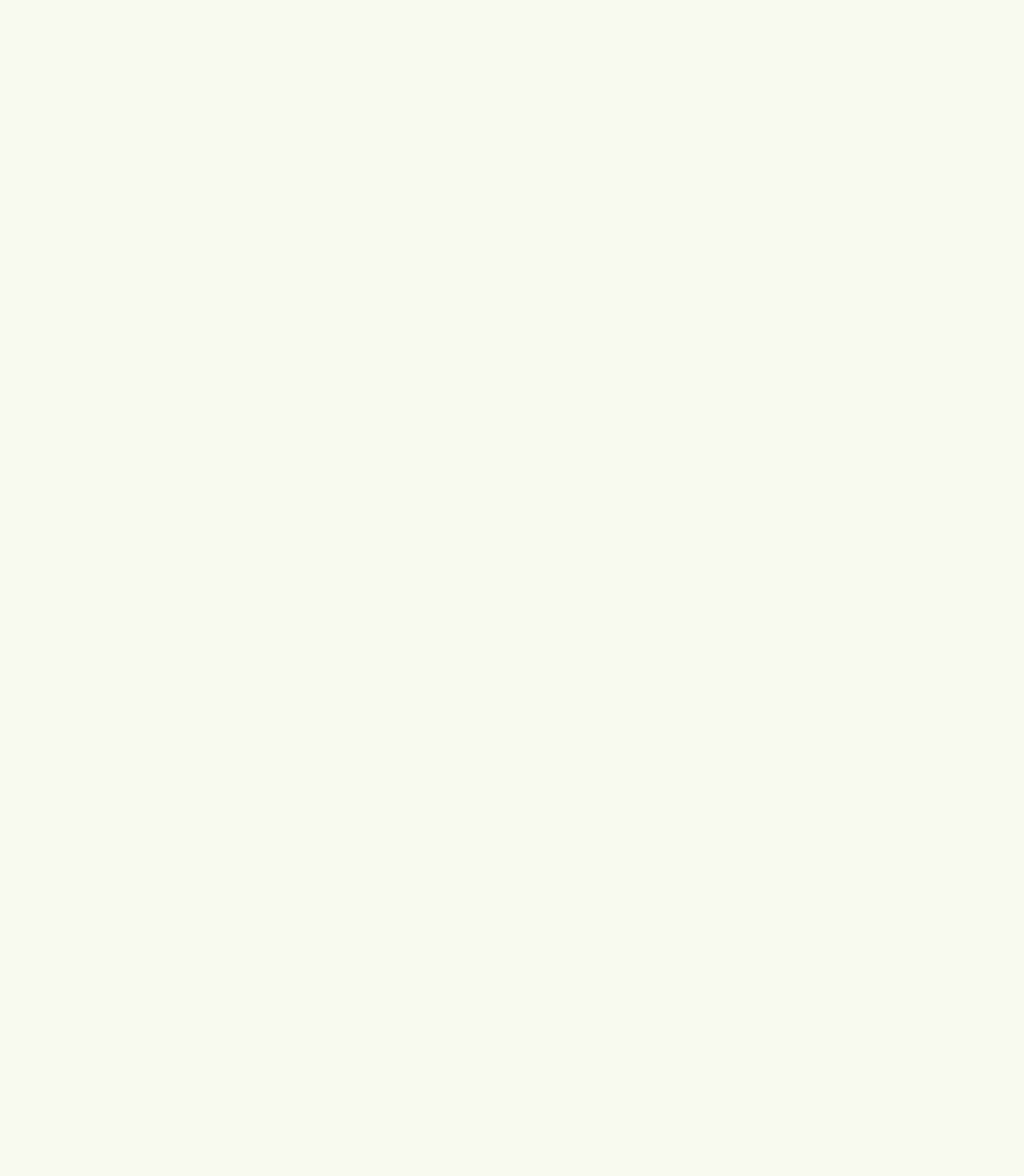
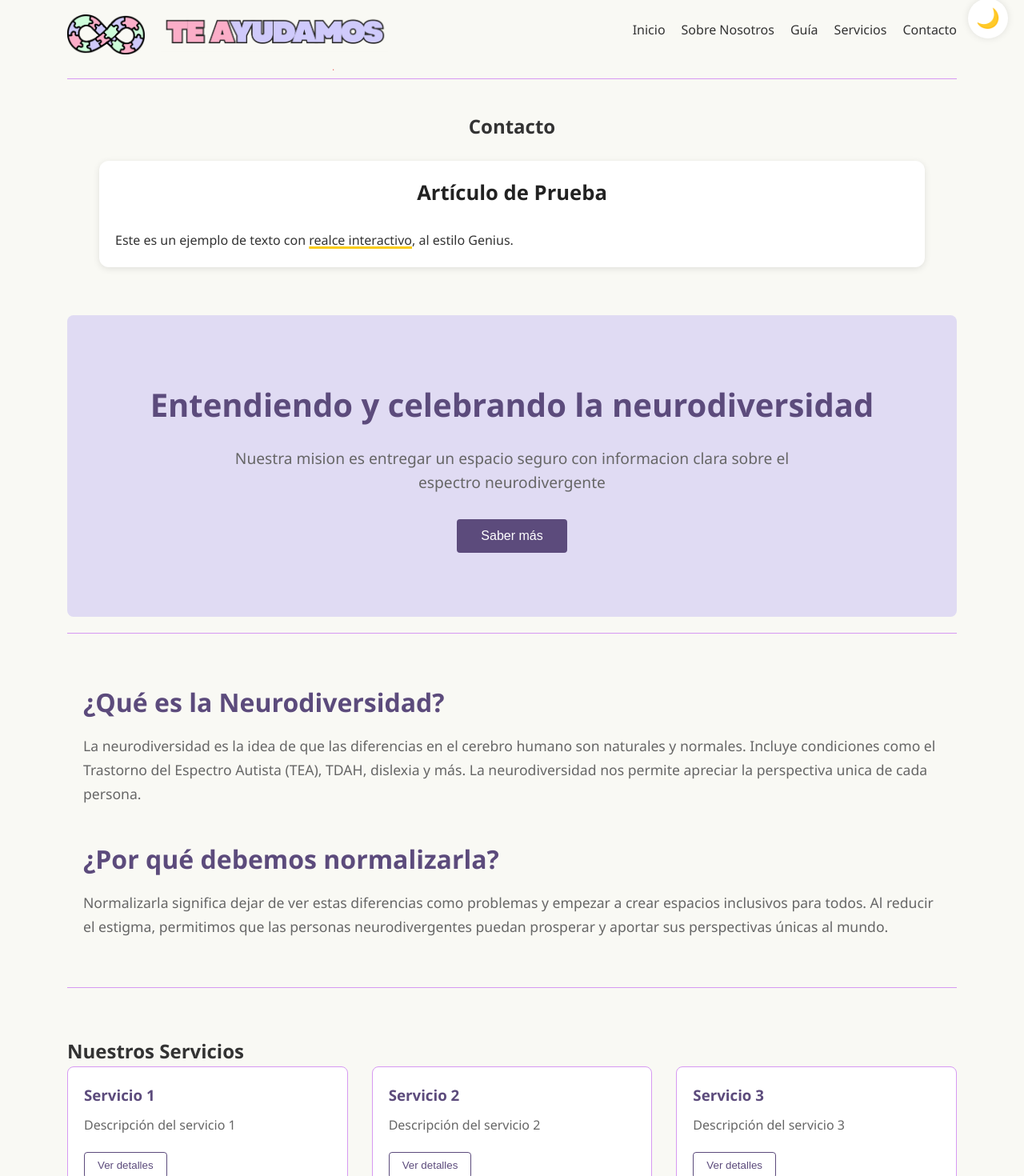
Before and after one commit to isissvh/Proyecto_TE_Ayudamos_INFOSOC, a React (Vite) app in the folder frontend/: page /contacto in a window 1280 px wide. Before the commit this address had no page. Shown: the part 22-1492 px from the top of the page at 80% size. Before the commit the page ends 800 px from the top, so only its background shows below. Built offline with nearby package versions, Linux system fonts and the light colour scheme.

Commit message:
Add files via upload

```diff
--- a/frontend/src/App.css
+++ b/frontend/src/App.css
@@ -15,12 +15,12 @@ body {
 .logo-container {
   display: flex;
   align-items: center;
-  gap: 20px;
+  gap: 20px; /* Espacio entre el logo y el título */
   margin-top: 10px;
 }
 
 .logo-icon {
-  height: 50px;
+  height: 50px; /* Ajusta según el tamaño que desees */
   width: auto;
   transition: transform 0.3s ease;
 }
@@ -39,11 +39,11 @@ body {
 .nombre-container {
   display: flex;
   align-items: center;
-  gap: 15px;
+  gap: 15px; /* Espacio entre el logo y el título */
 }
 
 .nombre {
-  height: 40px;
+  height: 40px; /* Ajusta según el tamaño que desees */
   width: auto;
   transition: transform 0.3s ease;
 }
@@ -55,6 +55,7 @@ body {
 /* seccion de preguntas */
 .info-section {
   padding: 60px 0;
+
   border-top: 1px solid var(--border-color);
   border-bottom: 1px solid var(--border-color);
 }
@@ -159,11 +160,75 @@ nav ul li a:hover {
   background-color: var(--accent-hover);
 }
 
+/* nosotros Section */
+.nosotros {
+  padding: 60px 0;
+}
+
+.servicios h2 {
+  text-align: center;
+  margin-bottom: 40px;
+  font-size: 2rem;
+  color: var(--text-primary);
+}
+
+.loading {
+  text-align: center;
+  padding: 40px;
+  font-size: 1.2rem;
+  color: var(--text-secondary);
+}
+
+.nosotros-grid {
+  display: grid;
+  grid-template-columns: repeat(auto-fill, minmax(300px, 1fr));
+  gap: 30px;
+}
+
+.nosotros-card {
+  border: 1px solid var(--border-color);
+  border-radius: 8px;
+  padding: 20px;
+  transition: transform 0.3s, box-shadow 0.3s;
+  background-color: var(--card-bg);
+}
+
+.nosotros-card:hover {
+  transform: translateY(-5px);
+  box-shadow: var(--card-shadow);
+}
+
+.nosotros-card h3 {
+  margin-bottom: 10px;
+  color: var(--accent-color);
+}
+
+.nosotros-card p {
+  margin-bottom: 20px;
+  color: var(--text-secondary);
+}
+
+.nosotros-card button {
+  padding: 8px 16px;
+  background-color: transparent;
+  color: var(--accent-color);
+  border: 1px solid var(--accent-color);
+  border-radius: 4px;
+  cursor: pointer;
+  transition: background-color 0.3s, color 0.3s;
+}
+
+.nosotros-card button:hover {
+  background-color: var(--accent-color);
+  color: white;
+}
+
 /* Footer */
 footer {
   text-align: center;
   padding: 20px 0;
-  margin-top: 10px;
+  margin-top: 60px;
+  border-top: 1px solid var(--border-color);
   color: var(--text-secondary);
 }
 
--- a/frontend/src/App.jsx
+++ b/frontend/src/App.jsx
@@ -6,6 +6,7 @@ import nombre from './assets/newnombre.png'
 import './App.css'
 
 function App() {
+
   const [isLoading, setIsLoading] = useState(true)
   const [content, setContent] = useState([])
 
@@ -87,6 +88,24 @@ function App() {
             </div>
           </div>
         </section>
+
+        <section className="nosotros" id="nosotros">
+          <h2>Nuestros Servicios</h2>
+
+          {isLoading ? (
+            <div className="loading">Cargando servicios...</div>
+          ) : (
+            <div className="nosotros-grid">
+              {content.map(item => (
+                <div className="nosotros-card" key={item.id}>
+                  <h3>{item.title}</h3>
+                  <p>{item.description}</p>
+                  <button>Ver detalles</button>
+                </div>
+              ))}
+            </div>
+          )}
+        </section>
       </main>
 
       <footer>
--- /dev/null
+++ b/frontend/src/components/HighlightArticle.jsx
@@ -0,0 +1,18 @@
+import React from "react";
+import "../highlight.css";
+
+export default function HighlightArticle({ title }) {
+  return (
+    <article className="highlight-article">
+      <h2 className="highlight-title">{title}</h2>
+      <p>
+        Este es un ejemplo de texto con{" "}
+        <span className="highlight">
+          realce interactivo
+          <span className="popup">Esto aparece al pasar el mouse</span>
+        </span>
+        , al estilo Genius.
+      </p>
+    </article>
+  );
+}
--- /dev/null
+++ b/frontend/src/highlight.css
@@ -0,0 +1,74 @@
+body {
+  font-family: system-ui, sans-serif;
+  background: #fafafa;
+  color: #333;
+  line-height: 1.6;
+}
+
+.highlight-article {
+  background: white;
+  border-radius: 12px;
+  padding: 20px;
+  box-shadow: 0 2px 8px rgba(0, 0, 0, 0.1);
+}
+
+.highlight-title {
+  font-size: 1.6em;
+  margin-bottom: 1em;
+  text-align: center;
+  color: #222;
+}
+
+.highlight {
+  position: relative;
+  text-decoration: underline;
+  text-decoration-color: #facc15;
+  text-decoration-thickness: 3px;
+  cursor: pointer;
+}
+
+.highlight:hover {
+  background: #fef9c3;
+}
+
+.highlight .popup {
+  position: absolute;
+  top: 120%;
+  left: 0;
+  background: white;
+  border: 1px solid #ddd;
+  box-shadow: 0 2px 8px rgba(0, 0, 0, 0.15);
+  border-radius: 8px;
+  padding: 10px 14px;
+  width: 240px;
+  font-size: 0.9em;
+  color: #444;
+  display: none;
+  z-index: 10;
+}
+
+.highlight:hover .popup {
+  display: block;
+  animation: fadeIn 0.2s ease-in-out;
+}
+
+@keyframes fadeIn {
+  from {
+    opacity: 0;
+    transform: translateY(-5px);
+  }
+  to {
+    opacity: 1;
+    transform: translateY(0);
+  }
+}
+
+.highlight .popup::before {
+  content: "";
+  position: absolute;
+  top: -6px;
+  left: 10px;
+  border-left: 6px solid transparent;
+  border-right: 6px solid transparent;
+  border-bottom: 6px solid white;
+}
--- a/frontend/src/main.jsx
+++ b/frontend/src/main.jsx
@@ -7,10 +7,13 @@ import { ThemeProvider } from './ThemeContext'
 import App from './App.jsx'
 import SobreNosotros from './pages/SobreNosotros';
 import { Guia } from './pages/Guia.jsx';
+import Contacto from './pages/contacto.jsx';
 
 //estilos
 import './index.css'
 import './App.css'
+import './highlight.css';
+
 
 ReactDOM.createRoot(document.getElementById('root')).render(
   <React.StrictMode>
@@ -21,7 +24,7 @@ ReactDOM.createRoot(document.getElementById('root')).render(
             <Route path="/sobre-nosotros" element={<SobreNosotros />} />
             <Route path="/guia" element={<Guia />} />
             {/* <Route path="/servicios" element={<Servicios />} /> */}
-            {/* <Route path="/contacto" element={<Contacto />} /> */}
+            <Route path="/contacto" element={<Contacto />} />
           </Route>
         </Routes>
       </ThemeProvider>
--- /dev/null
+++ b/frontend/src/pages/contacto.jsx
@@ -0,0 +1,14 @@
+import React from "react";
+import "../highlight.css";
+import HighlightArticle from "../components/HighlightArticle.jsx";
+
+export function Contacto() {
+  return (
+    <div style={{ padding: "40px" }}>
+      <h2 style={{ textAlign: "center", marginBottom: "1em" }}>Contacto</h2>
+      <HighlightArticle title="Artículo de Prueba" />
+    </div>
+  );
+}
+
+export default Contacto;
```
